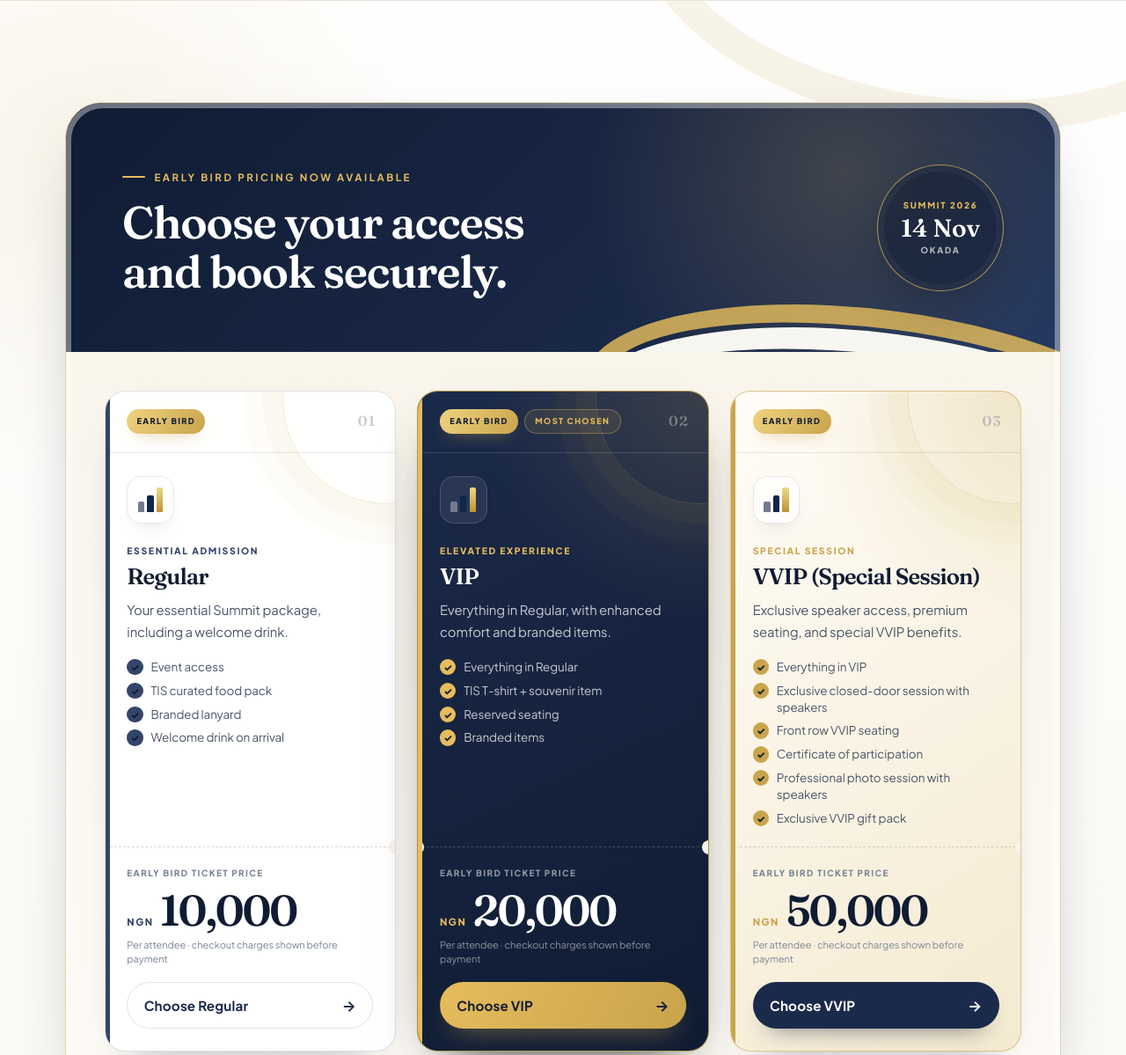
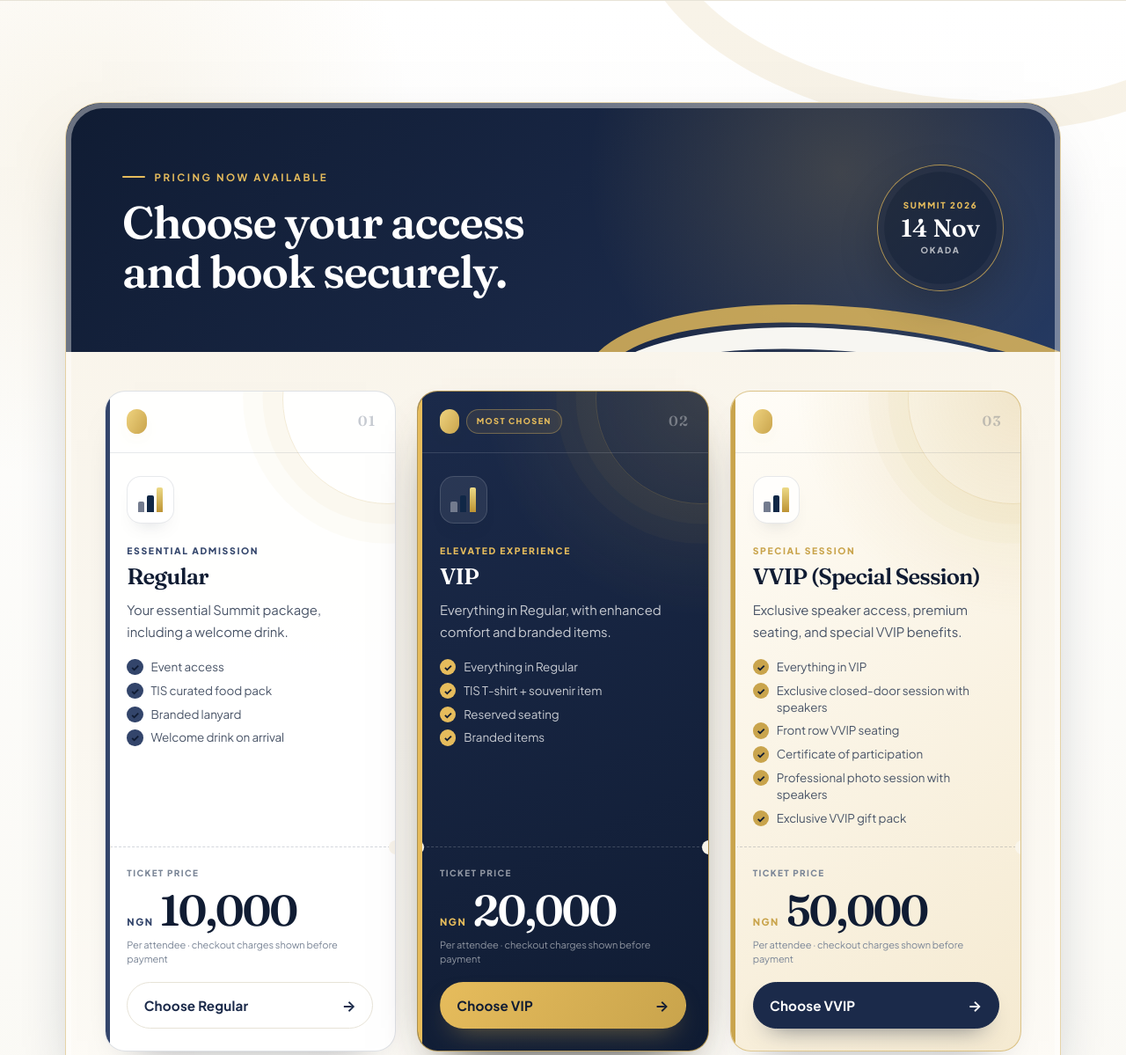
Before and after one commit to Asekhame-Joel/TIS, a PHP site: page /summit-2026 in a window 1280 px wide. Shown: the part 619-1818 px from the top of the page at 88% size. Run offline with PHP 8.4, Linux system fonts and the light colour scheme.

Commit message:
Remove "Early Bird" label from ticket pricing and related sections for consistency

```diff
--- a/app/Payment/TicketPdf.php
+++ b/app/Payment/TicketPdf.php
@@ -136,7 +136,7 @@ body { margin: 0; background: #0f1b31; color: #172238; font-family: DejaVu Sans,
             <div class="brand-mark"><span class="bar-one"></span><span class="bar-two"></span><span class="bar-three"></span></div>
             <div class="brand-name">THE INTELLECTUAL SUMMIT</div>
             <div class="brand-tagline">GLOBAL RELEVANCE</div>
-            <div class="verified-pill">EARLY BIRD / VERIFIED</div>
+            <div class="verified-pill"> / VERIFIED</div>
         </div>
         <div class="hero-copy">
             <div class="tier-line">{$tierLabel}</div>
--- a/public/about.php
+++ b/public/about.php
@@ -136,7 +136,7 @@ require __DIR__ . '/_bootstrap.php';
             <div>
               <span class="eyebrow">Next step</span>
               <h2>Come and think in the room with us.</h2>
-              <p class="lead">The 2026 Summit is one day in Okada, with Early Bird pricing across three tiers and limited seating.</p>
+              <p class="lead">The 2026 Summit is one day in Okada, with  pricing across three tiers and limited seating.</p>
             </div>
             <div class="btn-row" style="flex-direction:column;align-items:stretch">
               <a class="btn btn-primary btn-block" href="/summit-2026#tiers">Reserve a seat <span class="arrow" aria-hidden="true">&rarr;</span></a>
--- a/public/summit-2026.php
+++ b/public/summit-2026.php
@@ -556,7 +556,7 @@ $vip = $ticketTiers['vip'];
         <div class="ticket-showcase reveal">
           <div class="tier-announcement">
             <div class="tier-announcement-copy">
-              <span class="eyebrow">Early Bird pricing now available</span>
+              <span class="eyebrow"> pricing now available</span>
               <h2>Choose your access and book securely.</h2>
             </div>
             <div class="ticket-event-seal" aria-label="Summit 2026, 14 November, Okada">
@@ -569,7 +569,7 @@ $vip = $ticketTiers['vip'];
           <div class="tier-grid" id="ticket-options">
             <article class="tier-card standard" aria-labelledby="standard-tier-title">
               <div class="tier-card-header">
-                <div class="tier-badges"><span class="tier-flag">Early Bird</span></div>
+                <div class="tier-badges"><span class="tier-flag"></span></div>
                 <span class="tier-number" aria-hidden="true">01</span>
               </div>
               <div class="tier-card-body">
@@ -580,7 +580,7 @@ $vip = $ticketTiers['vip'];
                 <ul class="tier-benefits"><li>Event access</li><li>TIS curated food pack</li><li>Branded lanyard</li><li>Welcome drink on arrival</li></ul>
               </div>
               <div class="tier-card-footer">
-                <span class="ticket-price-label">Early Bird ticket price</span>
+                <span class="ticket-price-label"> ticket price</span>
                 <div class="ticket-price-display" aria-label="Regular costs 10,000 naira before checkout fees">
                   <span>NGN</span>
                   <strong><?= number_format(((int) $standard['ticket_price_kobo']) / 100, 0) ?></strong>
@@ -593,7 +593,7 @@ $vip = $ticketTiers['vip'];
             <article class="tier-card featured" aria-labelledby="premium-tier-title">
               <div class="tier-card-header">
                 <div class="tier-badges">
-                  <span class="tier-flag">Early Bird</span>
+                  <span class="tier-flag"></span>
                   <span class="tier-popular">Most chosen</span>
                 </div>
                 <span class="tier-number" aria-hidden="true">02</span>
@@ -606,7 +606,7 @@ $vip = $ticketTiers['vip'];
                 <ul class="tier-benefits"><li>Everything in Regular</li><li>TIS T-shirt + souvenir item</li><li>Reserved seating</li><li>Branded items</li></ul>
               </div>
               <div class="tier-card-footer">
-                <span class="ticket-price-label">Early Bird ticket price</span>
+                <span class="ticket-price-label"> ticket price</span>
                 <div class="ticket-price-display" aria-label="VIP costs 20,000 naira before checkout fees">
                   <span>NGN</span>
                   <strong><?= number_format(((int) $premium['ticket_price_kobo']) / 100, 0) ?></strong>
@@ -618,7 +618,7 @@ $vip = $ticketTiers['vip'];
 
             <article class="tier-card vip" aria-labelledby="vip-tier-title">
               <div class="tier-card-header">
-                <div class="tier-badges"><span class="tier-flag">Early Bird</span></div>
+                <div class="tier-badges"><span class="tier-flag"></span></div>
                 <span class="tier-number" aria-hidden="true">03</span>
               </div>
               <div class="tier-card-body">
@@ -629,7 +629,7 @@ $vip = $ticketTiers['vip'];
                 <ul class="tier-benefits"><li>Everything in VIP</li><li>Exclusive closed-door session with speakers</li><li>Front row VVIP seating</li><li>Certificate of participation</li><li>Professional photo session with speakers</li><li>Exclusive VVIP gift pack</li></ul>
               </div>
               <div class="tier-card-footer">
-                <span class="ticket-price-label">Early Bird ticket price</span>
+                <span class="ticket-price-label"> ticket price</span>
                 <div class="ticket-price-display" aria-label="VVIP Special Session costs 50,000 naira before checkout fees">
                   <span>NGN</span>
                   <strong><?= number_format(((int) $vip['ticket_price_kobo']) / 100, 0) ?></strong>
```
Also changed, not shown: public/index.php (+6 -6 lines).
